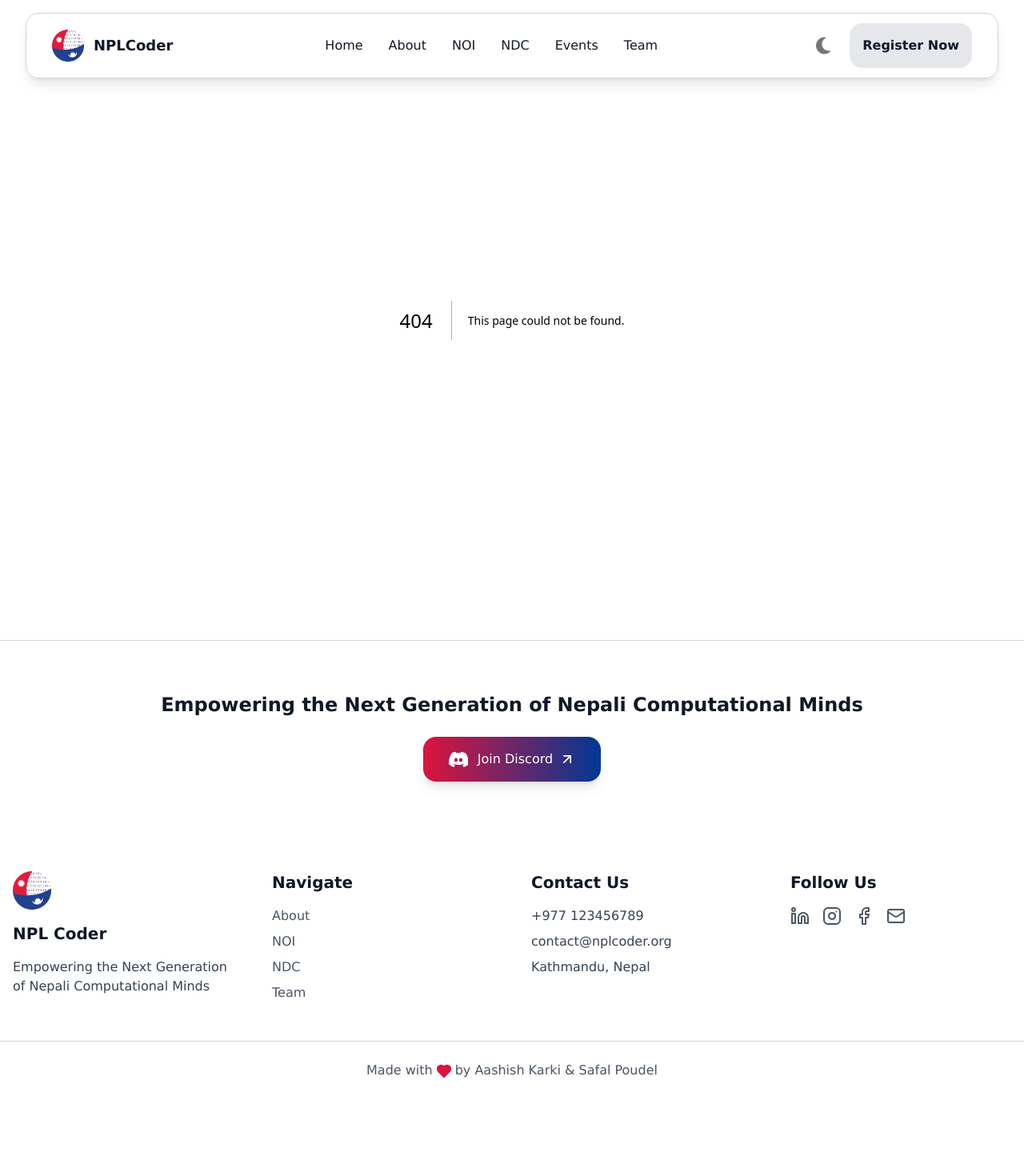
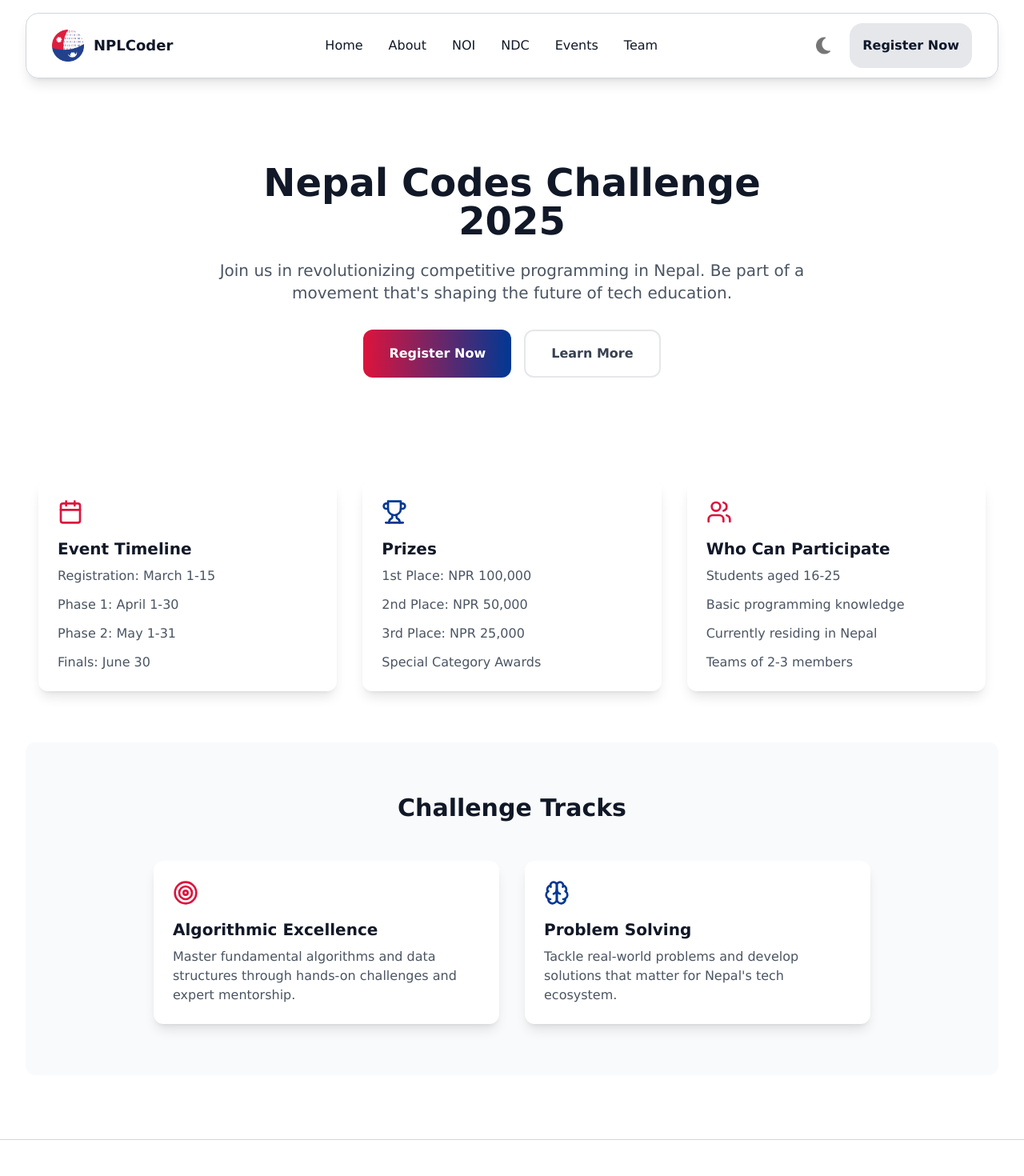
Before and after one commit to npl-coder/nplcoder, a Next.js app: page /noi in a window 1280 px wide. Before the commit this address had no page. Shown: the top 1470 px of the page at 80% size. Before the commit the page ends 1374 px from the top, so only its background shows below. Built offline with nearby package versions, Linux system fonts and the light colour scheme.

Commit message:
added NOI page and fixed pages spacing from nav

```diff
--- a/app/about/page.jsx
+++ b/app/about/page.jsx
@@ -81,8 +81,8 @@ const AboutUs = () => {
   ];
 
   return (
-    <main className="min-h-screen bg-gradient-to-br from-gray-50 to-gray-100 dark:from-[#0d0f15] dark:via-[#2C3043] dark:to-[#1a1d2c]">
-<section className="relative overflow-hidden mx-auto lg:px-8 pt-24 lg:pt-[220px]">
+    <main className="min-h-screen p-20 bg-gradient-to-br from-gray-50 to-gray-100 dark:from-[#0d0f15] dark:via-[#2C3043] dark:to-[#1a1d2c]">
+    <section className="relative overflow-hidden mx-auto lg:px-8 pt-24 lg:pt-[140px]">
       <div className="max-w-7xl mx-auto px-4">
         <div className="grid grid-cols-1 lg:grid-cols-2 gap-8 items-center">
           <div className="relative group flex justify-center lg:justify-start">
@@ -97,9 +97,9 @@ const AboutUs = () => {
           </div>
 
           <div className="space-y-6 text-center lg:text-left">
-        <h2 className="text-3xl font-bold text-black dark:text-white">
+            <h1 className="text-4xl lg:text-5xl font-bold text-black dark:text-white">
               About NPLCoder
-        </h2>
+            </h1>
         <div className="space-y-4 text-gray-600 dark:text-gray-300">
           <p className="text-lg leading-relaxed">
             NPLCoder is dedicated to fostering technological innovation and excellence among Nepalese students. We believe in the power of education to transform lives and communities.
--- a/app/layout.tsx
+++ b/app/layout.tsx
@@ -14,8 +14,8 @@ export default function RootLayout({ children }: { children: React.ReactNode })
       <body className="font-verdana antialiased">
         <ThemeProvider>
         <Nav/>
+
         {children}
-
 
         <Footer/></ThemeProvider>
 
--- /dev/null
+++ b/app/noi/page.jsx
@@ -0,0 +1,94 @@
+import React from 'react';
+import { Calendar, Trophy, Users, Target, Brain, Globe } from 'lucide-react';
+
+const NOI = () => {
+  return (
+    <div className="min-h-screen bg-white pb-20 dark:bg-gradient-to-br dark:from-[#0d0f15] dark:via-[#2C3043] dark:to-[#1a1d2c]">
+      <div className="container mx-auto px-4 lg:px-8 pt-24 lg:pt-[140px]">
+        <div className="relative py-16 overflow-hidden">
+          <div className="container mx-auto px-4">
+            <div className="text-center max-w-3xl mx-auto">
+              <h1 className="text-4xl lg:text-5xl font-bold mb-6 text-gray-900 dark:text-white">
+                Nepal Codes Challenge 2025
+              </h1>
+              <p className="text-xl text-gray-600 dark:text-gray-300 mb-8">
+                Join us in revolutionizing competitive programming in Nepal. Be part of a movement that's shaping the future of tech education.
+              </p>
+              <div className="flex flex-wrap justify-center gap-4">
+                <button className="px-8 py-4 bg-gradient-to-r from-[#DC143C] to-[#003893] text-white rounded-xl font-semibold hover:opacity-90">
+                  Register Now
+                </button>
+                <button className="px-8 py-4 border-2 border-gray-200 dark:border-gray-700 text-gray-700 dark:text-white rounded-xl font-semibold hover:bg-gray-50 dark:hover:bg-gray-800">
+                  Learn More
+                </button>
+              </div>
+            </div>
+          </div>
+        </div>
+
+      <div className="container mx-auto px-4 py-16">
+        <div className="grid md:grid-cols-2 lg:grid-cols-3 gap-8">
+          <div className="bg-white dark:bg-gray-800/50 rounded-xl p-6 shadow-lg backdrop-blur-lg">
+            <Calendar className="w-8 h-8 text-[#DC143C] mb-4" />
+            <h3 className="text-xl font-semibold text-gray-900 dark:text-white mb-2">Event Timeline</h3>
+            <ul className="space-y-3 text-gray-600 dark:text-gray-300">
+              <li>Registration: March 1-15</li>
+              <li>Phase 1: April 1-30</li>
+              <li>Phase 2: May 1-31</li>
+              <li>Finals: June 30</li>
+            </ul>
+          </div>
+
+          <div className="bg-white dark:bg-gray-800/50 rounded-xl p-6 shadow-lg backdrop-blur-lg">
+            <Trophy className="w-8 h-8 text-[#003893] mb-4" />
+            <h3 className="text-xl font-semibold text-gray-900 dark:text-white mb-2">Prizes</h3>
+            <ul className="space-y-3 text-gray-600 dark:text-gray-300">
+              <li>1st Place: NPR 100,000</li>
+              <li>2nd Place: NPR 50,000</li>
+              <li>3rd Place: NPR 25,000</li>
+              <li>Special Category Awards</li>
+            </ul>
+          </div>
+
+          <div className="bg-white dark:bg-gray-800/50 rounded-xl p-6 shadow-lg backdrop-blur-lg">
+            <Users className="w-8 h-8 text-[#DC143C] mb-4" />
+            <h3 className="text-xl font-semibold text-gray-900 dark:text-white mb-2">Who Can Participate</h3>
+            <ul className="space-y-3 text-gray-600 dark:text-gray-300">
+              <li>Students aged 16-25</li>
+              <li>Basic programming knowledge</li>
+              <li>Currently residing in Nepal</li>
+              <li>Teams of 2-3 members</li>
+            </ul>
+          </div>
+        </div>
+      </div>
+
+      <div className="bg-gray-50 dark:bg-gray-800/30 py-16  rounded-xl">
+        <div className="container mx-auto px-4">
+          <h2 className="text-3xl font-bold text-center text-gray-900 dark:text-white mb-12">Challenge Tracks</h2>
+          <div className="grid md:grid-cols-2 gap-8 max-w-4xl mx-auto">
+            <div className="bg-white dark:bg-gray-800/50 rounded-xl p-6 shadow-lg">
+              <Target className="w-8 h-8 text-[#DC143C] mb-4" />
+              <h3 className="text-xl font-semibold text-gray-900 dark:text-white mb-2">Algorithmic Excellence</h3>
+              <p className="text-gray-600 dark:text-gray-300">
+                Master fundamental algorithms and data structures through hands-on challenges and expert mentorship.
+              </p>
+            </div>
+
+            <div className="bg-white dark:bg-gray-800/50 rounded-xl p-6 shadow-lg">
+              <Brain className="w-8 h-8 text-[#003893] mb-4" />
+              <h3 className="text-xl font-semibold text-gray-900 dark:text-white mb-2">Problem Solving</h3>
+              <p className="text-gray-600 dark:text-gray-300">
+                Tackle real-world problems and develop solutions that matter for Nepal's tech ecosystem.
+              </p>
+            </div>
+          </div>
+        </div>
+      </div>
+
+    </div>
+    </div>
+  );
+};
+
+export default NOI;
--- a/components/Hero.jsx
+++ b/components/Hero.jsx
@@ -7,19 +7,17 @@ import Register from './Register'
 
 const Hero = () => {
   return (
-    <main className="relative bg-white dark:bg-gradient-to-br dark:from-[#0d0f15] dark:via-[#2C3043] dark:to-[#1a1d2c]">
-      <div className="h-12 lg:h-24"></div>
-
-      <div className="container mx-auto px-4 lg:px-8 py-12 lg:py-20">
-        <div className="flex flex-col lg:flex-row items-center justify-between gap-16">
-          <div className="flex-1 text-left pt-8 lg:pt-12">
-            <h1 className="text-3xl lg:text-5xl font-bold text-gray-800 dark:text-white tracking-tight mb-6">
-            Empowering the {' '}
-              <span className="bg-gradient-to-r from-[#DC143C] to-[#003893] text-transparent bg-clip-text">
+    <main className="relative bg-white dark:bg-gradient-to-br dark:from-[#0d0f15] dark:via-[#2C3043] dark:to-[#1a1d2c] p-20">
+    <div className="container mx-auto px-4 lg:px-8 pt-24 lg:pt-[140px]">
+      <div className="flex flex-col lg:flex-row items-center justify-between gap-16">
+        <div className="flex-1 text-left">
+          <h1 className="text-4xl lg:text-5xl font-bold text-gray-800 dark:text-white tracking-tight mb-6">
+            Empowering the{' '}
+            <span className="bg-gradient-to-r from-[#DC143C] to-[#003893] text-transparent bg-clip-text">
               Next Generation
-              </span>{' '}
-              of Nepali Computational Minds.
-            </h1>
+            </span>{' '}
+            of Nepali Computational Minds.
+          </h1>
             <p className="text-gray-600 dark:text-gray-300 text-lg mb-8 max-w-xl">
             We are a non-profit dedicated to empowering students in Nepal by providing them with the tools, resources, and support they need to excel in coding and competitive programming.
             </p>
--- a/components/Initiatives.jsx
+++ b/components/Initiatives.jsx
@@ -10,8 +10,9 @@ const Initiatives = () => {
   return (
     <div className="lg:pb-32 pb-8 pt-8 lg:pt-32">
       <div className="container mx-auto px-4">
-        <h1 className="text-xl md:text-3xl font-bold text-center mb-12 text-gray-900 dark:text-white">
-Our Events        </h1>
+      <h1 className="text-4xl lg:text-5xl font-bold mb-6 text-gray-900 dark:text-white">
+                Nepal Codes Challenge 2025
+              </h1>
 <div className="grid grid-cols-1 md:grid-cols-2 lg:grid-cols-3 gap-8 justify-center">
   {events.map(event => (
     <div key={event.id} className="flex">
```
Lines whose indentation alone changed are shown as unchanged.
